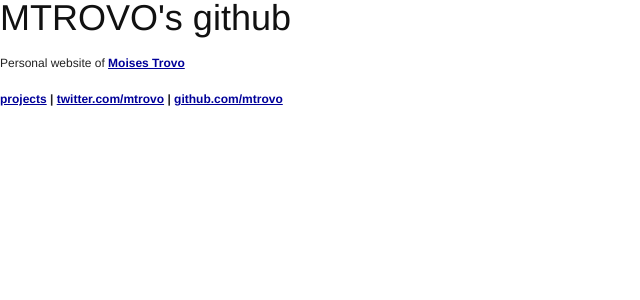
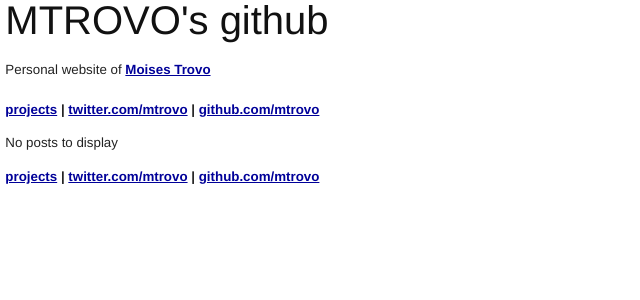
Before and after one commit to mtrovo/mtrovo.github.com, a Jekyll site: the page built from index.html, in a window 1280 px wide. Shown: the top 300 px of the page, without its empty margins (0-640 px from the left). Built offline with Jekyll 4.4.1, drawn with Linux system fonts in a browser that asks for light colours; Markdown is read by kramdown in place of the engine named in the settings.

Commit message:
changes on default layout

```diff
--- a/_layouts/default.html
+++ b/_layouts/default.html
@@ -1,8 +1,8 @@
 <!DOCTYPE HTML PUBLIC "-//W3C//DTD HTML 4.01//EN" "http://www.w3.org/TR/html4/strict.dtd">
 <html>
   <head profile="http://gmpg.org/xfn/11">
+    <link rel="stylesheet" type="text/css" href="/css/screen.css">
     <link rel="stylesheet" type="text/css" href="/css/main.css">
-    <link rel="stylesheet" type="text/css" href="/css/screen.css">
     <title>{{ page.title | strip_html }}</title>
     {% if page.description %}
     <meta name="description" content="{{ page.description | xml_escape }}">
--- a/css/main.css
+++ b/css/main.css
@@ -1,6 +1,7 @@
 body{
-	background: url(../img/bg.GIF) repeat-y;
+	/*background: url(http://farm5.static.flickr.com/4064/4254626989_dd6baf2614_b.jpg) no-repeat;*/
 	font-size: 10pt;
+	margin-left:0.4em;
 }
 div {margin: 0; padding: 0;}
 #left {
@@ -15,6 +16,9 @@
 	float:left;
   margin-left: 2px;
   width: 250px;
+}
+.empty_posts {
+margin:1em 0 1em;
 }
 .imageholder {
 	padding: 4px;
--- a/index.html
+++ b/index.html
@@ -1,21 +1,25 @@
 ---
 layout: default
 title: MTROVO's github
-description: Personal website of Mislav Marohnić
+description: Personal website of Moises Trovo
 ---
 
 <h1>{{ page.title }}</h1>
 
 <p class="subtext">Personal website of <a href="/about/"><strong>Moises Trovo</strong></a></p>
 
-<div id="links_me">
+<div class="links_me">
 <strong>
   <a href="/projects/">projects</a>
-  | <a href="http://twitter.com/mislav" rel="me">twitter.com/mtrovo</a>
-  | <a href="http://github.com/mislav" rel="me">github.com/mtrovo</a>
-<strong>
+  | <a href="http://twitter.com/mtrovo" rel="me">twitter.com/mtrovo</a>
+  | <a href="http://github.com/mtrovo" rel="me">github.com/mtrovo</a>
+</strong>
 </div>
-
+{% if site.posts == empty %}
+<div class="empty_posts">
+No posts to display
+</div>
+{% else %}
 <ol class="posts">
   {% for post in site.posts %}
     <li>
@@ -24,4 +28,13 @@
       <span class="categories">{{ post.categories | array_to_sentence_string }}</span>
     </li>
   {% endfor %}
+{% endif %}
 </ol>
+
+<div class="links_me">
+<strong>
+  <a href="/projects/">projects</a>
+  | <a href="http://twitter.com/mtrovo" rel="me">twitter.com/mtrovo</a>
+  | <a href="http://github.com/mtrovo" rel="me">github.com/mtrovo</a>
+<strong>
+</div>
```
